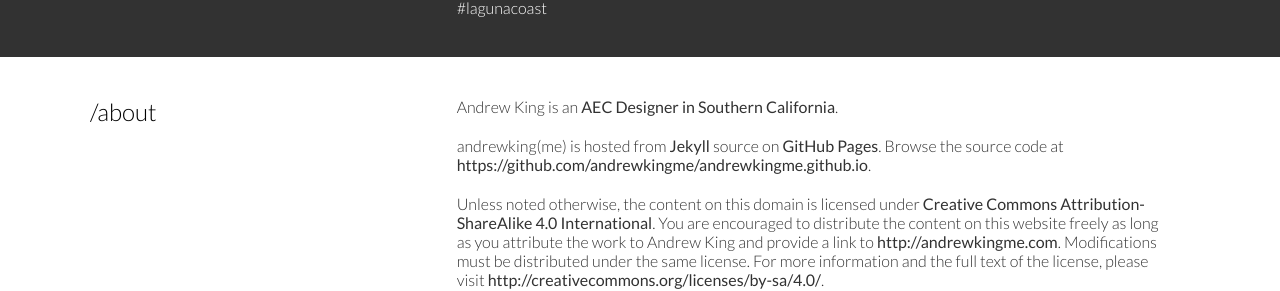
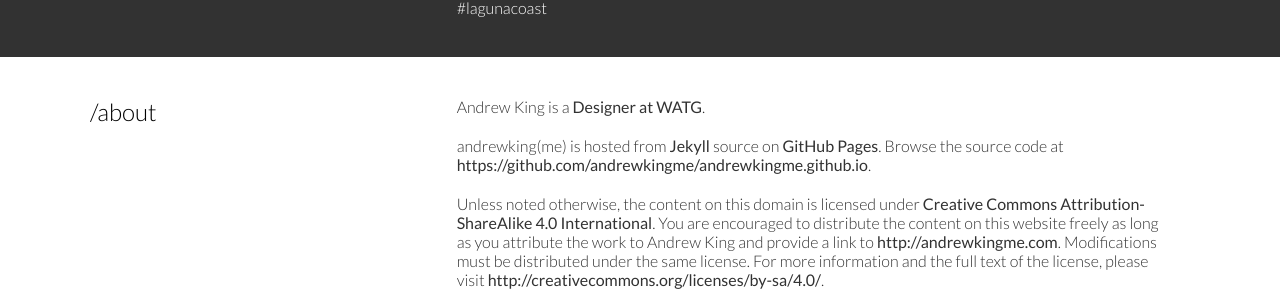
Before and after one commit to andrewkingme/andrewkingme.github.io, a Jekyll site: the page built from about/index.md, in a window 1280 px wide. Shown: the part 241-532 px from the top of the page. Built offline with Jekyll 4.4.1, drawn with Linux system fonts in a browser that asks for light colours; comment, search, counter and statistics services are not loaded.

Commit message:
Update index.md

```diff
--- a/about/index.md
+++ b/about/index.md
@@ -3,7 +3,7 @@
 title: /about
 ---
 
-Andrew King is an [AEC Designer in Southern California](https://www.linkedin.com/in/andrewkingme).
+Andrew King is a [Designer at WATG](https://www.linkedin.com/in/andrewkingme).
 
 andrewking(me) is hosted from [Jekyll](http://jekyllrb.com) source on [GitHub Pages](http://pages.github.com). Browse the source code at [https://github.com/andrewkingme/andrewkingme.github.io](https://github.com/andrewkingme/andrewkingme.github.io).
 
```
